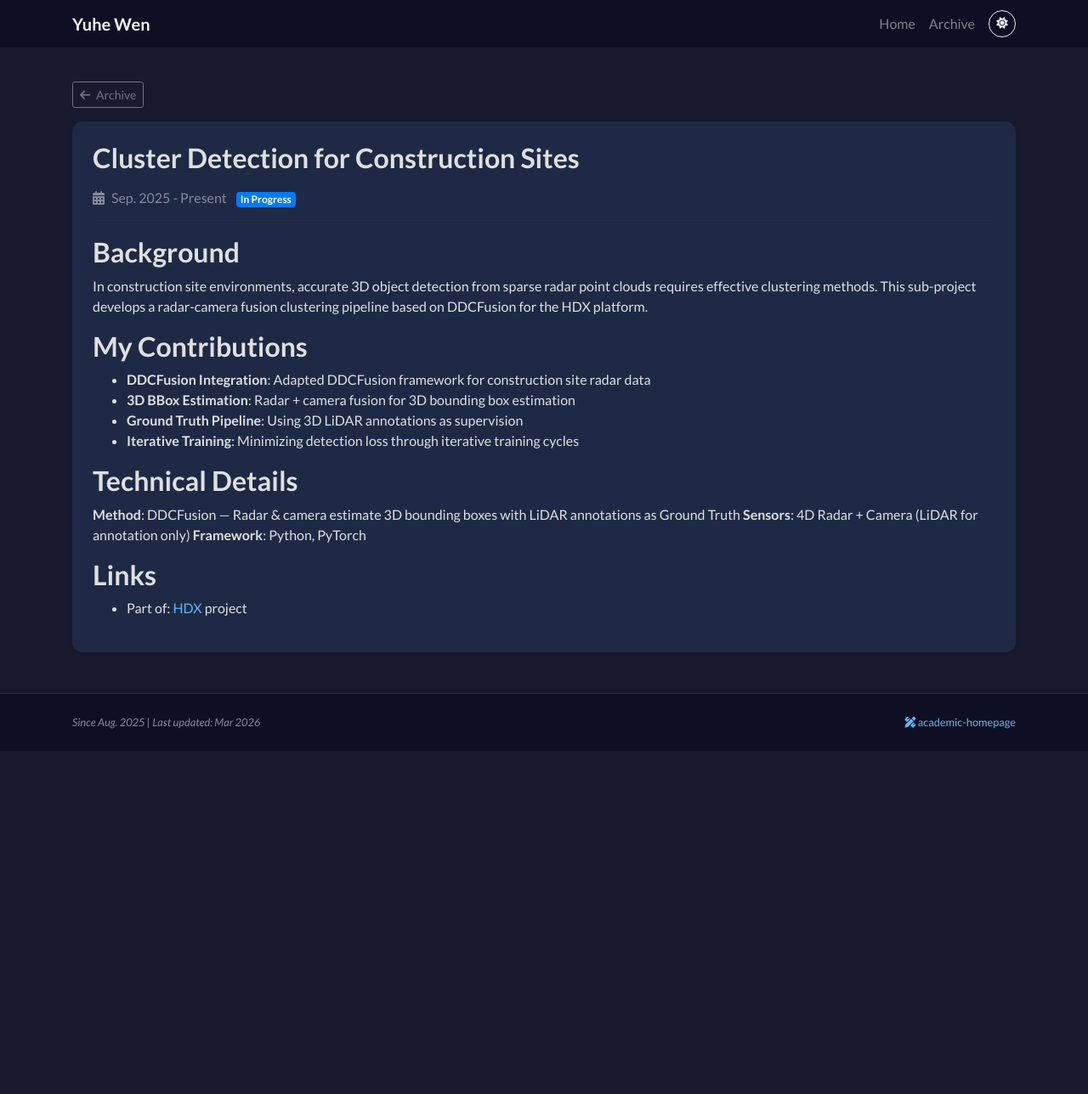
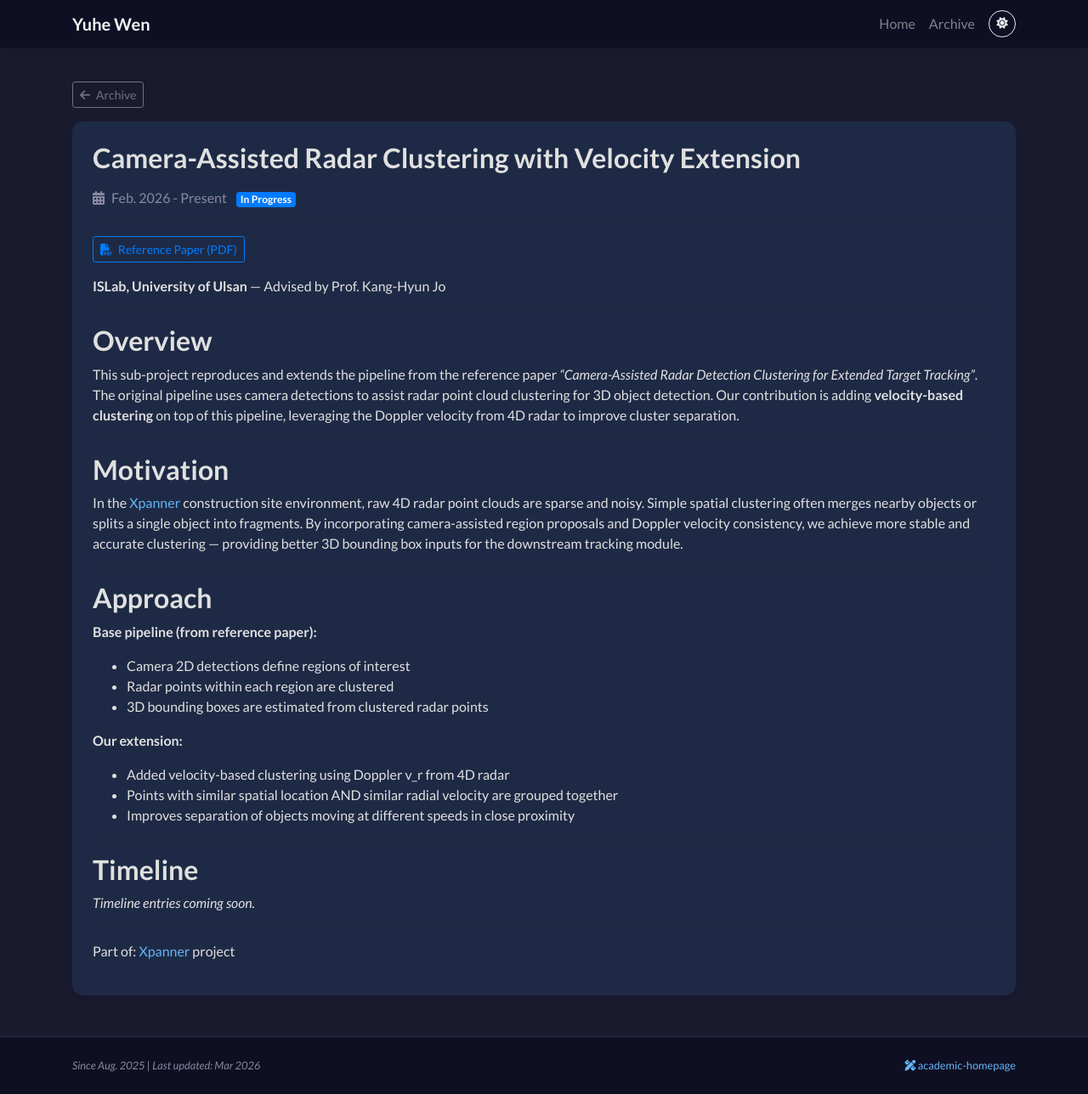
Before and after one commit to solomon0256/solomon0256.github.io, a Jekyll site: the page built from _archive/projects/hdx-cluster.md, in a window 1280 px wide and 1288 px high. Shown: the whole window at 85% size. Built offline with Jekyll 4.4.1, drawn with Linux system fonts in a browser that asks for light colours; nearby versions of some CDN libraries; a style sheet for code colours, icons or effects is not loaded.

Commit message:
Cluster Detection: rewrite as Xpanner sub-project with reference paper
- Renamed to Camera-Assisted Radar Clustering with Velocity Extension
- Changed parent from HDX to Xpanner
- Added reference paper PDF download
- Described base pipeline + our velocity clustering extension
- Timeline synced from profile.yml

```diff
--- a/_archive/projects/hdx-cluster.md
+++ b/_archive/projects/hdx-cluster.md
@@ -1,35 +1,73 @@
 ---
 show: true
 width: 6
-date: 2025-09-01 00:00:00 +0900
+date: 2026-02-06 00:00:00 +0900
 group: Projects
 layout: project
-title: "Cluster Detection for Construction Sites"
-date_range: "Sep. 2025 - Present"
+title: "Camera-Assisted Radar Clustering with Velocity Extension"
+date_range: "Feb. 2026 - Present"
 status: "In Progress"
 permalink: /archive/hdx-cluster
-tags: ["Clustering", "4D Radar", "DDCFusion", "Point Cloud"]
-parent: "HDX"
+tags: ["4D Radar", "Camera", "Clustering", "Velocity", "Point Cloud"]
+parent: "Xpanner"
 cover: /assets/images/archive/cluster_cover.jpg
 ---
 
-## Background
+<div class="mb-3">
+    <a href="/assets/papers/Camera_Assisted_Radar_Clustering.pdf" target="_blank" class="btn btn-sm btn-outline-primary mr-2">
+        <i class="fas fa-file-pdf mr-1"></i> Reference Paper (PDF)
+    </a>
+</div>
 
-In construction site environments, accurate 3D object detection from sparse radar point clouds requires effective clustering methods. This sub-project develops a radar-camera fusion clustering pipeline based on DDCFusion for the HDX platform.
+**ISLab, University of Ulsan** — Advised by Prof. Kang-Hyun Jo
 
-## My Contributions
+---
 
-- **DDCFusion Integration**: Adapted DDCFusion framework for construction site radar data
-- **3D BBox Estimation**: Radar + camera fusion for 3D bounding box estimation
-- **Ground Truth Pipeline**: Using 3D LiDAR annotations as supervision
-- **Iterative Training**: Minimizing detection loss through iterative training cycles
+## Overview
 
-## Technical Details
+This sub-project reproduces and extends the pipeline from the reference paper *"Camera-Assisted Radar Detection Clustering for Extended Target Tracking"*. The original pipeline uses camera detections to assist radar point cloud clustering for 3D object detection. Our contribution is adding **velocity-based clustering** on top of this pipeline, leveraging the Doppler velocity from 4D radar to improve cluster separation.
 
-**Method**: DDCFusion — Radar & camera estimate 3D bounding boxes with LiDAR annotations as Ground Truth
-**Sensors**: 4D Radar + Camera (LiDAR for annotation only)
-**Framework**: Python, PyTorch
+---
 
-## Links
+## Motivation
 
-- Part of: [HDX](/archive/hdx) project
+In the [Xpanner](/archive/xpanner) construction site environment, raw 4D radar point clouds are sparse and noisy. Simple spatial clustering often merges nearby objects or splits a single object into fragments. By incorporating camera-assisted region proposals and Doppler velocity consistency, we achieve more stable and accurate clustering — providing better 3D bounding box inputs for the downstream tracking module.
+
+---
+
+## Approach
+
+**Base pipeline (from reference paper):**
+- Camera 2D detections define regions of interest
+- Radar points within each region are clustered
+- 3D bounding boxes are estimated from clustered radar points
+
+**Our extension:**
+- Added velocity-based clustering using Doppler v_r from 4D radar
+- Points with similar spatial location AND similar radial velocity are grouped together
+- Improves separation of objects moving at different speeds in close proximity
+
+---
+
+## Timeline
+
+{% assign rw_items = site.data.profile.recent_work.items | where: "project", "Cluster Detection" | sort: "sort_date" %}
+{% if rw_items.size > 0 %}
+{% for item in rw_items %}
+<div class="mb-2 d-flex align-items-start">
+    <i class="fas fa-circle mr-2" style="color: #5dade2; font-size: 6px; margin-top: 8px; flex-shrink: 0;"></i>
+    <div style="flex: 1;">
+        <div class="d-flex align-items-start justify-content-between">
+            <div style="font-weight: 600; font-size: 0.9rem;">{{ item.title }}</div>
+            <div class="ml-2 small text-muted" style="flex-shrink: 0;"><em>{{ item.date }}</em></div>
+        </div>
+    </div>
+</div>
+{% endfor %}
+{% else %}
+*Timeline entries coming soon.*
+{% endif %}
+
+---
+
+Part of: [Xpanner](/archive/xpanner) project
```
Also changed, not shown: _data/profile.yml (+6 -6 lines).
